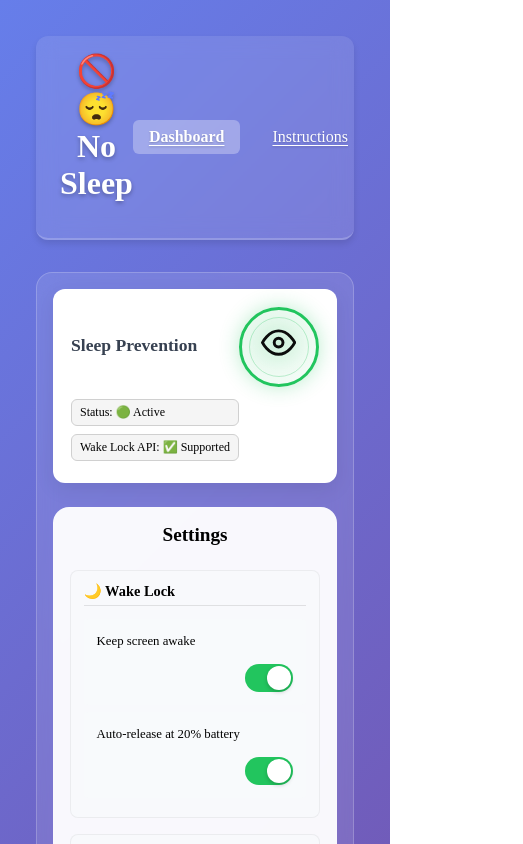
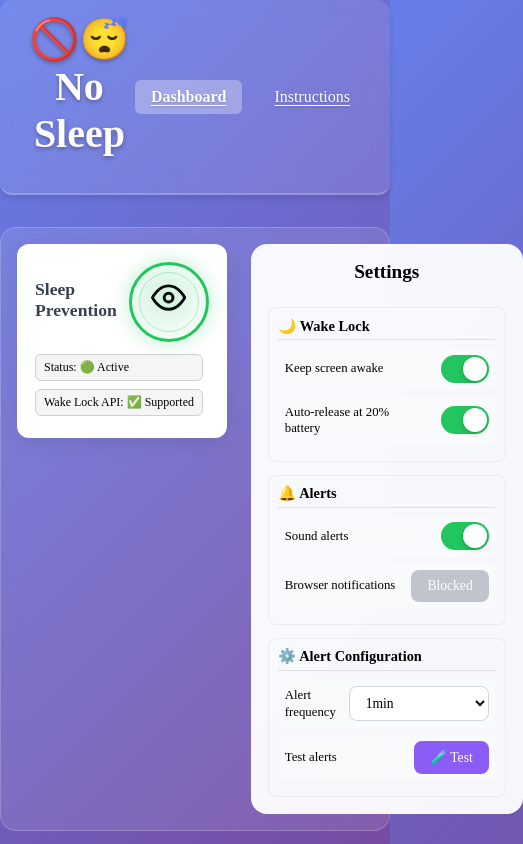
Before and after one commit to sendilb191/no-sleep-react, a React (Vite) app: page /#/ in a window 390 px wide. Shown: the top 844 px of the page, 523 px wide, since content can reach past the window. Built offline with nearby package versions, Linux system fonts and the light colour scheme.

Commit message:
Remove responsive CSS styles to simplify styling structure

```diff
--- a/src/components/SettingsCard/SettingsCard.less
+++ b/src/components/SettingsCard/SettingsCard.less
@@ -228,34 +228,4 @@
       }
     }
   }
-
-  // Responsive adjustments for grouped settings
-  @media (max-width: 768px) {
-    .settings-group {
-      padding: 0.8rem;
-      margin-bottom: 1rem;
-
-      .group-title {
-        font-size: 0.9rem;
-        margin-bottom: 0.8rem;
-      }
-    }
-
-    .control-group {
-      flex-direction: column;
-      align-items: flex-start;
-      gap: 0.5rem;
-      padding: 0.8rem;
-
-      .control-description {
-        text-align: left;
-        margin-bottom: 0.3rem;
-      }
-
-      .control-setting {
-        width: 100%;
-        justify-content: flex-end;
-      }
-    }
-  }
 }
--- a/src/index.less
+++ b/src/index.less
@@ -26,10 +26,8 @@ body {
   display: flex;
   align-items: center;
   justify-content: center;
-  padding: 20px;
 
   .app-container {
-    max-width: 900px;
     width: 100%;
     text-align: center;
 
@@ -77,46 +75,6 @@ body {
   }
 }
 
-// ===================================================
-// Shared Component Styles
-// ===================================================
-
-// Component-specific styles moved to individual component files
-
-// ===================================================
-// Component-specific styles moved to individual .less files
-// Import them in respective components for better modularity
-// ===================================================
-
-// ===================================================
-// Responsive Layout
-// ===================================================
-
-@media (max-width: 768px) {
-  .no-sleep-app {
-    .app-container {
-      max-width: 100%;
-      padding: 1rem;
-
-      .dashboard-layout {
-        grid-template-columns: 1fr;
-        gap: 1.5rem;
-
-        .controls-panel {
-          position: static;
-        }
-      }
-    }
-  }
-}
-
-// Battery visual components moved to BatterySection.less
-
-// ===================================================
-// Shared Animations (Component-specific animations moved to respective .less files)
-// ===================================================
-
-// Common pulse animation used across components
 @keyframes pulse {
   0%,
   100% {
@@ -126,25 +84,3 @@ body {
     opacity: 0.5;
   }
 }
-
-// Component-specific styles moved to individual component files
-
-// ===================================================
-// Additional Responsive Styles
-// ===================================================
-
-@media (max-width: 480px) {
-  .no-sleep-app {
-    .app-container {
-      .app-header {
-        h1 {
-          font-size: 2rem;
-        }
-      }
-    }
-  }
-
-  .instructions {
-    text-align: center;
-  }
-}
--- a/src/pages/Instructions/Instructions.less
+++ b/src/pages/Instructions/Instructions.less
@@ -72,10 +72,3 @@
     }
   }
 }
-
-// Instructions responsive styles
-@media (max-width: 480px) {
-  .instructions {
-    text-align: center;
-  }
-}
```
